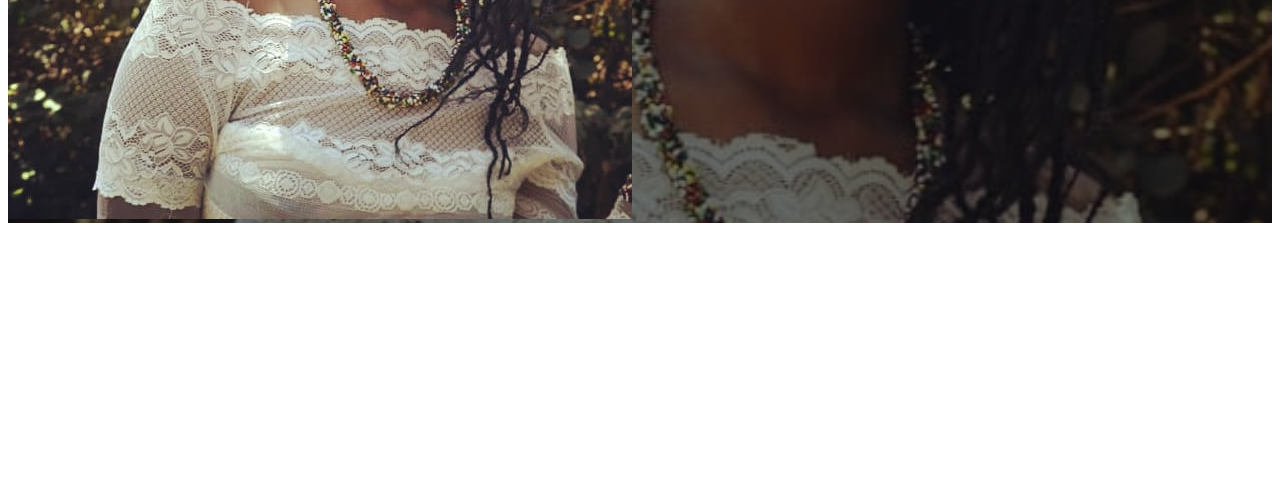
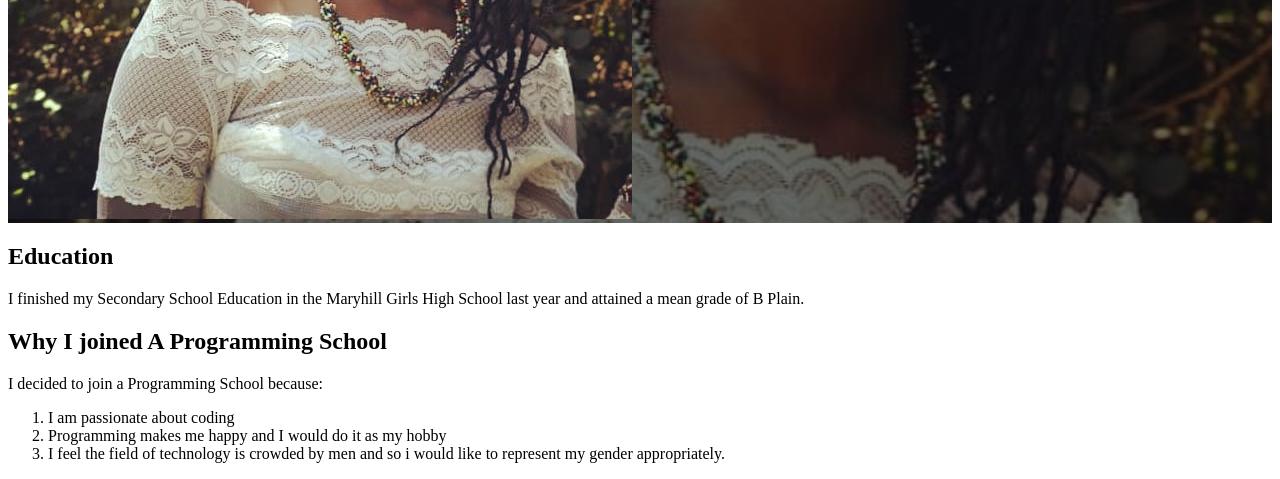
Before and after one commit to collinskoech11/my-portfolio, a plain HTML site: page index.html in a window 1280 px wide. Shown: the part 479-958 px from the top of the page. Before the commit the page ends 800 px from the top, so only its background shows below. Drawn offline with Linux system fonts and the light colour scheme; files whose address does not match are found by name.

Commit message:
Add my Background info. My education and My reasons

```diff
--- a/index.html
+++ b/index.html
@@ -9,12 +9,26 @@
     <h1>WELCOME TO MY WORLD...MY HAPPY PLACE</h1>
     <div class="prettyface">
       <img src="./img/me.jpg" alt="Golda">
+    </div>
       <div class="prettytext">
         <h1>My Name is Golda Ngera....I am what the world needs
         </h1>
         <p>Keep smiling because you look so much better when you smile...Trust Me!
         </p>
       </div>
+    <div class="background">
+      <h2>Education</h2>
     </div>
+    <p>I finished my Secondary School Education in the Maryhill Girls High School last year and attained a mean grade of B Plain.</p>
+    <div class="background">
+      <h2>Why I joined A Programming School</h2>
+    </div>
+    <p>I decided to join a Programming School because:
+      <ol>
+        <li>I am passionate about coding</li>
+        <li>Programming makes me happy and I would do it as my hobby</li>
+        <li>I feel the field of technology is crowded by men and so i would like to represent my gender appropriately.</li>
+      </ol>
+
   </body>
 </html>
```
